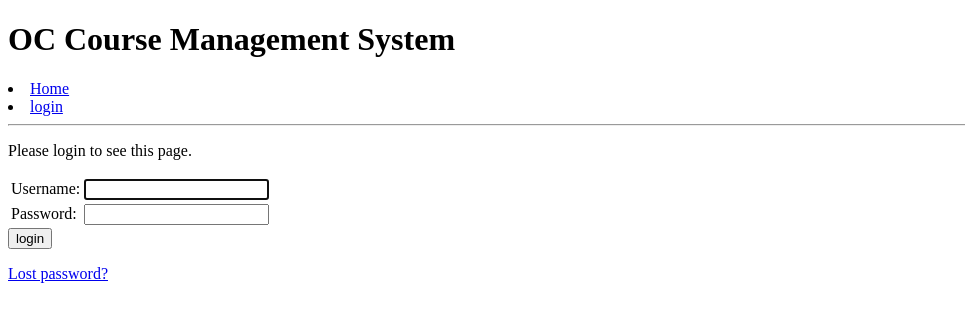
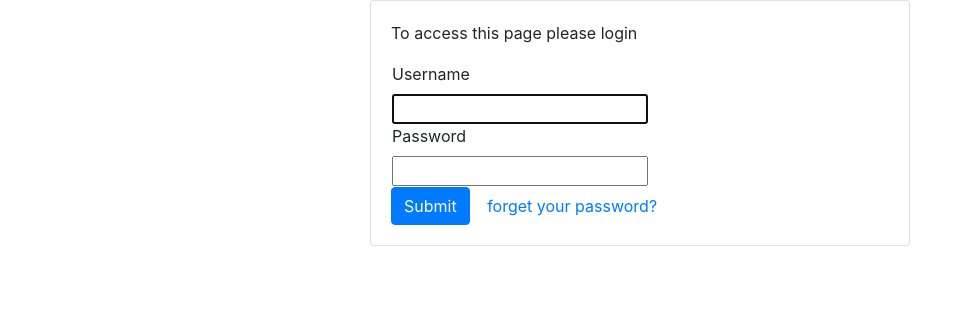
Before and after one commit to OC-Soft-Eng-Project-2-Team-2/Software-Engineering-Project-2-Team-2, a Django app: page /accounts/login/?next=/ in a window 1280 px wide. Shown: the top 322 px of the page, without its empty margins (0-965 px from the left). Run offline with Django 3.2, Linux system fonts and the light colour scheme; some libraries are stand-ins or nearby versions.

Commit message:
loginPage

```diff
--- a/cms_project/cms_application/templates/base.html
+++ b/cms_project/cms_application/templates/base.html
@@ -1,26 +1,176 @@
 <!DOCTYPE html>
-<html lang="en">
+
+<html>
   <head>
-    <meta charset="UTF-8">
-    <meta name="viewport" content="width=device-width, initial-scale=1.0">
-    <meta http-equiv="X-UA-Compatible" content="ie=edge">
-    <title>{% block title %} {% endblock %}</title>
+    <!--Boot Strap-->
+    <meta charset="utf-8" />
+    <meta
+      name="viewport"
+      content="width=device-width, initial-scale=1, shrink-to-fit=no"
+    />
+    <link
+      rel="stylesheet"
+      href="https://stackpath.bootstrapcdn.com/bootstrap/4.3.1/css/bootstrap.min.css"
+      integrity="sha384-ggOyR0iXCbMQv3Xipma34MD+dH/1fQ784/j6cY/iJTQUOhcWr7x9JvoRxT2MZw1T"
+      crossorigin="anonymous"
+    />
+    <!--END BOOTSTRAP-->
+
+    <style>
+            /* The side navigation menu */
+        .sidenav {
+          height: 100%; /* 100% Full-height */
+          width: 0; /* 0 width - change this with JavaScript */
+          position: fixed; /* Stay in place */
+          z-index: 1; /* Stay on top */
+          top: 0; /* Stay at the top */
+          right: 0;
+          background-color: rgb(52, 58, 64); /* Black*/
+          overflow-x: hidden; /* Disable horizontal scroll */
+          padding-top: 60px; /* Place content 60px from the top */
+          transition: 0.5s; /* 0.5 second transition effect to slide in the sidenav */
+        }
+
+        /* The navigation menu links */
+        .sidenav a {
+          padding: 8px 8px 8px 32px;
+          text-decoration: none;
+          font-size: 25px;
+          color: rgb(255, 255, 255);
+          display: block;
+          transition: 0.3s;
+        }
+
+        /* When you mouse over the navigation links, change their color */
+        .sidenav a:hover {
+          color: #c4c4c4;
+        }
+
+        /* Position and style the close button (top right corner) */
+        .sidenav .closebtn {
+          position: absolute;
+          top: 0;
+          right: 25px;
+          font-size: 36px;
+          margin-left: 50px;
+      }
+    </style>
+
+    <title>Class Management</title>
+
   </head>
+
   <body>
-    <h1> OC Course Management System</h1>
+    <!--NavBar at the Top-->
+    <nav class="navbar navbar-expand-lg navbar-dark bg-dark"">
+      <a class="navbar-brand" href="#">Class Management</a>
 
-    <li><a href="{% url 'home'%}">Home</a></li>
+      <button
+        class="navbar-toggler"
+        type="button"
+        data-toggle="collapse"
+        data-target="#navbarSupportedContent"
+        aria-controls="navbarSupportedContent"
+        aria-expanded="false"
+        aria-label="Toggle navigation"
+      >
+        <span class="navbar-toggler-icon"></span>
+      </button>
+
+      <div class="collapse navbar-collapse" id="navbarSupportedContent">
+        <ul class="navbar-nav mr-auto">
+          <li class="nav-item active">
+            <a class="nav-link" href="#"
+              >Home <span class="sr-only">(current)</span></a
+            >
+          </li>
+          <li class="nav-item">
+            <a class="nav-link" href="#">Link</a>
+          </li>
+          <li class="nav-item dropdown">
+            <a
+              class="nav-link dropdown-toggle"
+              href="#"
+              id="navbarDropdown"
+              role="button"
+              data-toggle="dropdown"
+              aria-haspopup="true"
+              aria-expanded="false"
+            >
+              Dropdown
+            </a>
+            <div class="dropdown-menu" aria-labelledby="navbarDropdown">
+              <a class="dropdown-item" href="#">Action</a>
+              <a class="dropdown-item" href="#">Another action</a>
+              <div class="dropdown-divider"></div>
+              <a class="dropdown-item" href="#">Something else here</a>
+            </div>
+          </li>
+
+          </li>
+        </ul>
+        <a class="navbar-brand" style="font-size: 30px;" href="#">🔔 </a>
+        <a class="navbar-brand" style="font-size: 30px;" href="#">😗 </a>
+        <a onclick="toggleNav()" class="navbar-brand" style="font-size: 30px;" href="#">&#9776; </a>
+      </div>
+    </nav>
+    <!-- END NAV BAR-->
+
+    <!-- HAMBURGER MENU-->
+        <!-- Sidebar -->
+        <div id="mySidenav" class="sidenav">
+          <a href="javascript:void(0)" class="closebtn" onclick="closeNav()">&#9776;</a>
+          <a href="#">Home</a>
+          <a href="#">Classes</a>
+          <a href="#">Grades</a>
+          <!-- {% if user.is_authenticated %}{{user.username}}{%endif%} -->
+          <a href="{% url 'logout' %}" class="btn-outline-secondary">Logout</a>
           {% if user.is_authenticated %}
-    <li><a href="{% url 'logout'%}">log out</a></li>
-    <strong>you are logged in as {{user.username}}</strong>
-    {% else %}
-    <li><a href="{% url 'login'%}">login</a>
+  <a href="{% url 'password_change'%}"> change password</a>
   {% endif %}
-    <hr>
+        </div>
 
+        <script>
+          function openNav() {
+            document.getElementById("mySidenav").style.width = "250px";
+          }
 
+          function toggleNav() {
+            if(document.getElementById("mySidenav").style.width == "250px")
+            {
+              document.getElementById("mySidenav").style.width = "0"
+            }
 
+            else
+            {
+              document.getElementById("mySidenav").style.width = "250px";
+            }
 
+          }
+
+          function closeNav() {
+            document.getElementById("mySidenav").style.width = "0";
+          }
+          </script>
+
+    <!-- END HAMBURGER MENU-->
+
+    <!--Boot Strap-->
+    <script
+      src="https://code.jquery.com/jquery-3.3.1.slim.min.js"
+      integrity="sha384-q8i/X+965DzO0rT7abK41JStQIAqVgRVzpbzo5smXKp4YfRvH+8abtTE1Pi6jizo"
+      crossorigin="anonymous"
+    ></script>
+    <script
+      src="https://cdnjs.cloudflare.com/ajax/libs/popper.js/1.14.7/umd/popper.min.js"
+      integrity="sha384-UO2eT0CpHqdSJQ6hJty5KVphtPhzWj9WO1clHTMGa3JDZwrnQq4sF86dIHNDz0W1"
+      crossorigin="anonymous"
+    ></script>
+    <script
+      src="https://stackpath.bootstrapcdn.com/bootstrap/4.3.1/js/bootstrap.min.js"
+      integrity="sha384-JjSmVgyd0p3pXB1rRibZUAYoIIy6OrQ6VrjIEaFf/nJGzIxFDsf4x0xIM+B07jRM"
+      crossorigin="anonymous"
+    ></script>
     {% block content %}
     {% endblock %}
   </body>
--- /dev/null
+++ b/cms_project/cms_application/templates/baseAuth.html
@@ -0,0 +1,34 @@
+
+
+
+
+<!doctype html>
+<html lang="en">
+  <head>
+      <style type="text/css">
+       .asteriskField{
+           display: none ;
+       }
+       </style>
+
+    <meta charset="utf-8">
+    <meta name="viewport" content="width=device-width, initial-scale=1, shrink-to-fit=no">
+
+
+    <link rel="stylesheet" href="https://stackpath.bootstrapcdn.com/bootstrap/4.5.0/css/bootstrap.min.css" integrity="sha384-9aIt2nRpC12Uk9gS9baDl411NQApFmC26EwAOH8WgZl5MYYxFfc+NcPb1dKGj7Sk" crossorigin="anonymous">
+
+    <title>{% block title %}MyOC{% endblock %}</title>
+  </head>
+  <body>
+      <div class="container">
+    <!-- <h1>Toooo access this page please login!</h1> -->
+
+
+    {% block content %}
+    {% endblock %}
+    </div>
+    <script src="https://code.jquery.com/jquery-3.5.1.slim.min.js" integrity="sha384-DfXdz2htPH0lsSSs5nCTpuj/zy4C+OGpamoFVy38MVBnE+IbbVYUew+OrCXaRkfj" crossorigin="anonymous"></script>
+    <script src="https://cdn.jsdelivr.net/npm/popper.js@1.16.0/dist/umd/popper.min.js" integrity="sha384-Q6E9RHvbIyZFJoft+2mJbHaEWldlvI9IOYy5n3zV9zzTtmI3UksdQRVvoxMfooAo" crossorigin="anonymous"></script>
+    <script src="https://stackpath.bootstrapcdn.com/bootstrap/4.5.0/js/bootstrap.min.js" integrity="sha384-OgVRvuATP1z7JjHLkuOU7Xw704+h835Lr+6QL9UvYjZE3Ipu6Tp75j7Bh/kR0JKI" crossorigin="anonymous"></script>
+  </body>
+</html>
--- a/cms_project/cms_application/templates/home.html
+++ b/cms_project/cms_application/templates/home.html
@@ -1,5 +1,7 @@
-{% extends "base.html" %}
-{% block content %}
+{% extends 'base.html'%}
+
+
+    {% block content %}
 <h2>Homepages</h2>
 <p>welcome to OC blackboard, {% if user.is_authenticated %}{{user.username}}{% else %}please login as student{%endif%}</p>
 
--- a/cms_project/cms_application/templates/registration/logged_out.html
+++ b/cms_project/cms_application/templates/registration/logged_out.html
@@ -1,4 +1,4 @@
-{% extends "base.html" %}
+{% extends "baseAuth.html" %}
 
 {% block content %}
   <p>Logged out!</p>
--- a/cms_project/cms_application/templates/registration/login.html
+++ b/cms_project/cms_application/templates/registration/login.html
@@ -1,7 +1,11 @@
-{% extends "base.html" %}
-
+{% extends "baseAuth.html" %}
+{% load crispy_forms_tags %}
 
 {% block content %}
+<div class="row justify-content-center">
+  <div class="col-6">
+    <div class="card">
+      <div class="card-body">
 
   {% if form.errors %}
     <p>Your username and password didn't match. Please try again.</p>
@@ -12,27 +16,28 @@
       <p>Your account doesn't have access to this page. To proceed,
       please login with an account that has access.</p>
     {% else %}
-      <p>Please login to see this page.</p>
+      <p>To access this page please login</p>
     {% endif %}
   {% endif %}
 
-  <form method="post" action="{% url 'login' %}">
+  <form method="post" novalidate action="{% url 'login' %}">
     {% csrf_token %}
     <table>
       <tr>
-        <td>{{ form.username.label_tag }}</td>
-        <td>{{ form.username }}</td>
+        <td>{{ form|crispy }}</td>
+        <!-- <td>{{ form.username }}</td> -->
       </tr>
-      <tr>
-        <td>{{ form.password.label_tag }}</td>
-        <td>{{ form.password }}</td>
-      </tr>
+
     </table>
-    <input type="submit" value="login" />
+    <input type="submit" class="btn btn-primary value="login" />
     <input type="hidden" name="next" value="{{ next }}" />
-  </form>
+
+
 
   {# Assumes you setup the password_reset view in your URLconf #}
-  <p><a href="{% url 'password_reset' %}">Lost password?</a></p>
 
+  <a href="{% url 'password_reset' %}"class="btn btn-link">forget your password?</a>
+</form>
+</div>
+</div>
 {% endblock %}
--- /dev/null
+++ b/cms_project/cms_application/templates/registration/password_change_done.html
@@ -0,0 +1,6 @@
+
+{% block content %}
+ <h2>change password </h2>
+ <p  style="color: green;">Password changed with success!</p>
+
+{% endblock %}
--- /dev/null
+++ b/cms_project/cms_application/templates/registration/pswdResetEmail.html
@@ -0,0 +1,2 @@
+Someone asked for password reset for email {{ email }}. Follow the link below:
+{{ protocol}}://{{ domain }}{% url 'password_reset_confirm' uidb64=uid token=token %}
--- a/cms_project/cms_project/settings.py
+++ b/cms_project/cms_project/settings.py
@@ -37,8 +37,10 @@ INSTALLED_APPS = [
     'django.contrib.sessions',
     'django.contrib.messages',
     'django.contrib.staticfiles',
-    'cms_application'
+    'cms_application',
+    'crispy_forms'
 ]
+CRSISPY_TEMPLATE_PACK='bootstrap4.5'
 
 MIDDLEWARE = [
     'django.middleware.security.SecurityMiddleware',
@@ -123,3 +125,4 @@ USE_TZ = True
 STATIC_URL = '/static/'
 LOGIN_REDIRECT_URL = '/'
 #LOGOUT_REDIRECT_URL = '/accounts/logout'
+EMAIL_BACKEND = 'django.core.mail.backends.console.EmailBackend'
```
Also changed, not shown: cms_project/cms_application/templates/cms_application/base.html (deleted, +0 -170 lines), cms_project/cms_application/templates/cms_application/home.html (deleted, +0 -9 lines), cms_project/cms_application/templates/registration/password_change_form.html (added, +8 -0 lines), cms_project/cms_application/templates/registration/password_reset_done.html (added, +7 -0 lines), cms_project/cms_application/templates/registration/password_reset_form.html (added, +9 -0 lines), cms_project/db.sqlite3. Lines whose indentation alone changed are shown as unchanged.
